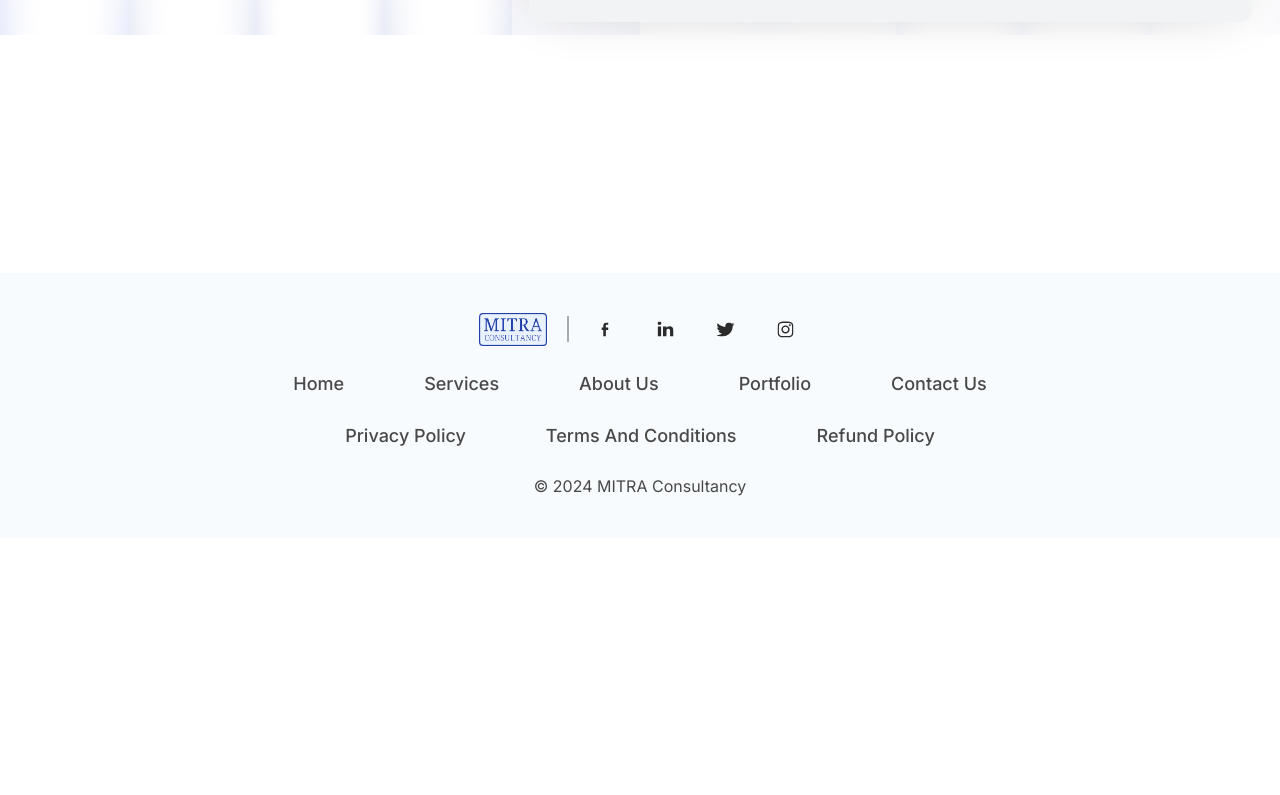
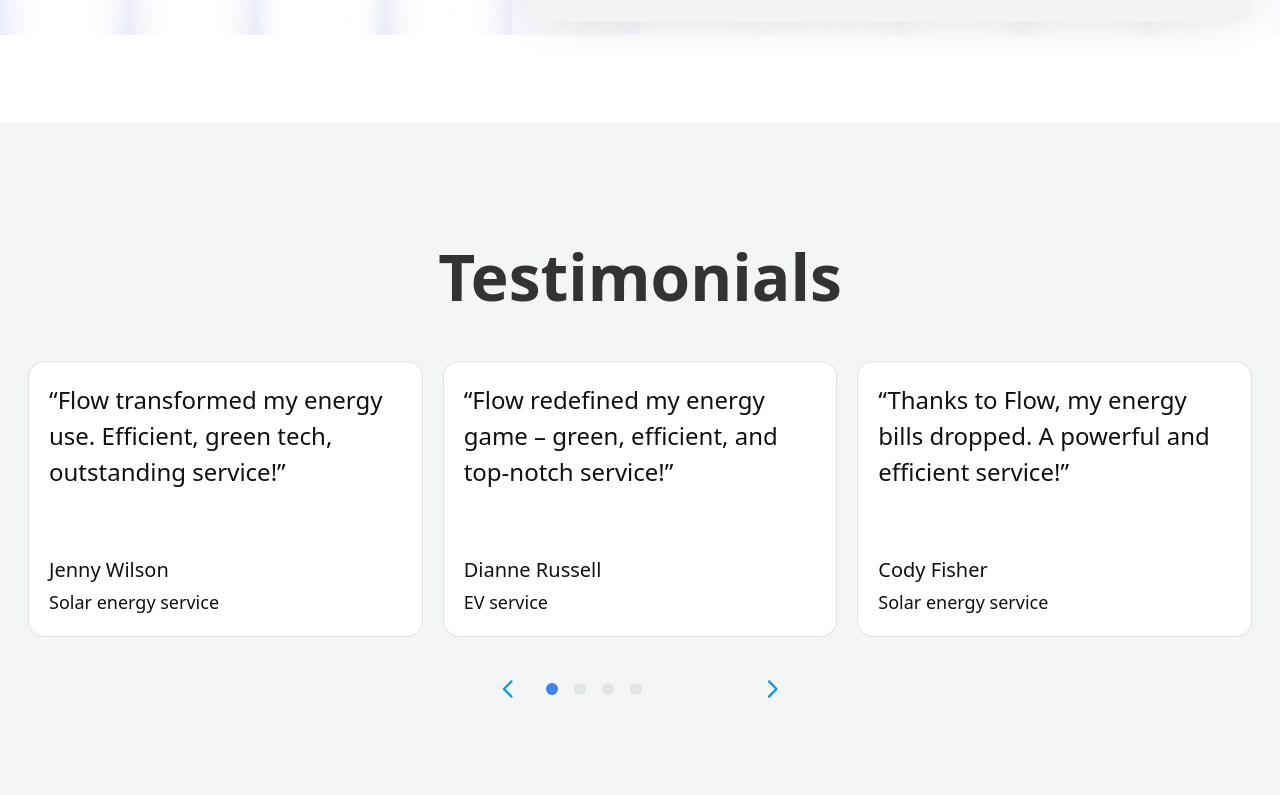
Before and after one commit to neon-lab-dev/MITR-Consultancy-Client, a Next.js app: page /cybersecurity-compliance in a window 1280 px wide. Shown: the part 4625-5420 px from the top of the page. Before the commit the page ends 5163 px from the top, so only its background shows below. Built offline with nearby package versions, Linux system fonts and the light colour scheme.

Commit message:
Added testimonial section

```diff
--- /dev/null
+++ b/src/Components/CybersecurityCompliance/CyberSecurityTestimonials/CyberSecurityTestimonials.tsx
@@ -0,0 +1,110 @@
+/* eslint-disable @typescript-eslint/no-explicit-any */
+"use client";
+import React, { useRef } from "react";
+import { Swiper, SwiperSlide } from "swiper/react";
+import { Pagination } from "swiper/modules";
+import "swiper/css";
+import "swiper/css/pagination";
+import Container from "@/Components/Shared/Container/Container";
+import Image from "next/image";
+import { ICONS } from "@/assets";
+
+const testimonials = [
+  {
+    name: "Jenny Wilson",
+    role: "Solar energy service",
+    message:
+      "Flow transformed my energy use. Efficient, green tech, outstanding service!",
+  },
+  {
+    name: "Dianne Russell",
+    role: "EV service",
+    message:
+      "Flow redefined my energy game – green, efficient, and top-notch service!",
+  },
+  {
+    name: "Cody Fisher",
+    role: "Solar energy service",
+    message:
+      "Thanks to Flow, my energy bills dropped. A powerful and efficient service!",
+  },
+  {
+    name: "Courtney Henry",
+    role: "Home energy consultant",
+    message:
+      "I recommend Flow to all my clients – reliable, affordable, and green.",
+  },
+];
+
+const CyberSecurityTestimonials = () => {
+  const swiperRef = useRef<any>(null);
+
+  return (
+    <div className="pt-[130px] pb-20 bg-neutral-155">
+      <Container>
+        <h1 className="font-bold text-neutral-10 text-lg md:text-2xl xl:text-[64px] leading-6 md:leading-[49.68px] capitalize text-center">
+          Testimonials
+        </h1>
+
+        <div className="mt-[60px]">
+          <Swiper
+            modules={[Pagination]}
+            onSwiper={(swiper) => {
+              swiperRef.current = swiper;
+            }}
+            spaceBetween={20}
+            slidesPerView={1}
+            breakpoints={{
+              768: { slidesPerView: 2 },
+              1024: { slidesPerView: 3 },
+            }}
+            pagination={{ clickable: true, el: ".custom-pagination" }}
+
+            loop={true}
+            className="pb-16"
+          >
+            {testimonials.map((testimonial, index) => (
+              <SwiperSlide key={index}>
+                <div className="bg-white border border-neutral-25/20 p-5 rounded-2xl h-[276px] w-full flex flex-col justify-between">
+                  <p className="text-neutral-145 font-medium leading-9 text-2xl">
+                    “{testimonial.message}”
+                  </p>
+                  <div>
+                    <h3 className="text-neutral-145 text-xl font-medium">
+                      {testimonial.name}
+                    </h3>
+                    <p className="text-neutral-145 text-lg mt-1">
+                      {testimonial.role}
+                    </p>
+                  </div>
+                </div>
+              </SwiperSlide>
+            ))}
+          </Swiper>
+
+          {/* Custom bottom controls */}
+         <div className="flex items-center justify-center gap-4 mt-6 max-w-[300px] mx-auto">
+  <button
+    onClick={() => swiperRef.current?.slidePrev()}
+    className="text-primary-10 hover:text-primary-10/80 transition"
+  >
+    <Image src={ICONS.rightArrowBlue} alt='' className='size-14 rotate-180' />
+  </button>
+
+  <div className="custom-pagination flex gap-2 [&>span]:w-3 [&>span]:h-3 [&>span]:rounded-full [&>span]:inline-block [&>span]:bg-gray-400 [&>span]:cursor-pointer [&>.swiper-pagination-bullet-active]:bg-blue-500"></div>
+
+  <button
+    onClick={() => swiperRef.current?.slideNext()}
+    className="text-primary-10 hover:text-primary-10/80 transition"
+  >
+    <Image src={ICONS.rightArrowBlue} alt='' className='size-14 -rotate-[180]' />
+  </button>
+</div>
+
+        </div>
+      </Container>
+    </div>
+  );
+};
+
+export default CyberSecurityTestimonials;
--- a/src/app/(commonLayout)/cybersecurity-compliance/page.tsx
+++ b/src/app/(commonLayout)/cybersecurity-compliance/page.tsx
@@ -1,6 +1,7 @@
 import ComplianceAssessment from "@/Components/CybersecurityCompliance/ComplianceAssessment/ComplianceAssessment";
 import ComplianceSolutions from "@/Components/CybersecurityCompliance/ComplianceSolutions/ComplianceSolutions";
 import CybersecurityComplianceHero from "@/Components/CybersecurityCompliance/CybersecurityComplianceHero/CybersecurityComplianceHero";
+import CyberSecurityTestimonials from "@/Components/CybersecurityCompliance/CyberSecurityTestimonials/CyberSecurityTestimonials";
 import SecureCompliance from "@/Components/CybersecurityCompliance/SecureCompliance/SecureCompliance";
 import TrustAndResults from "@/Components/CybersecurityCompliance/TrustAndResults/TrustAndResults";
 
@@ -12,6 +13,7 @@ const CybersecurityCompliance = () => {
       <SecureCompliance />
       <TrustAndResults />
       <ComplianceAssessment />
+      <CyberSecurityTestimonials/>
     </div>
   );
 };
--- a/src/assets/index.ts
+++ b/src/assets/index.ts
@@ -33,6 +33,7 @@ import downArrowBlue from "../assets/Icons/down-arrow-blue.svg";
 import tickMark from "../assets/Icons/tick-mark.svg";
 import rightArrow2 from "../assets/Icons/right-arrow2.svg";
 import rightArrowDark from "../assets/Icons/right-arrow-dark.svg";
+import rightArrowBlue from "../assets/Icons/right-arrow-blue.svg";
 
 import rightArrow from "../assets/Icons/right-arrow.svg";
 import downArrow from "../assets/Icons/down-arrow.svg";
@@ -226,6 +227,7 @@ export const ICONS = {
     rightArrow,
     rightArrow2,
     rightArrowDark,
+    rightArrowBlue,
     downArrow,
     downArrow2,
     downArrowWhite,
--- a/tailwind.config.ts
+++ b/tailwind.config.ts
@@ -58,6 +58,7 @@ export default {
           140 : "#F4F4F4",
           145 : "#111",
           150 : "#f2f3f5",
+          155 : "#f4f5f5",
         },
       },
       fontFamily: {
```
Also changed, not shown: src/assets/Icons/right-arrow-blue.svg (added).
